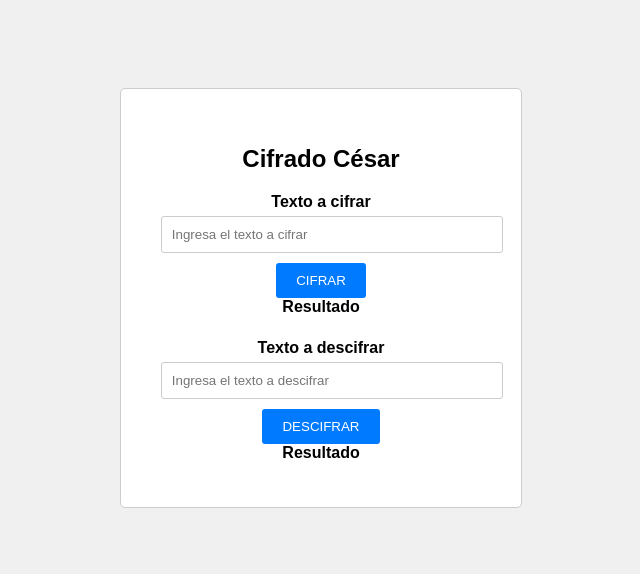
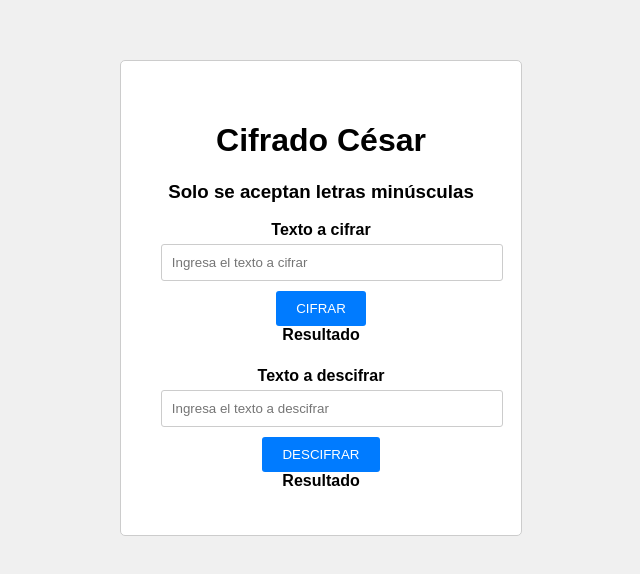
Before and after one commit to EdwinVh02/cifradocesar, a plain HTML site: page index.html in a window 1280 px wide. Shown: the part 102-676 px from the top of the page, without its empty margins (319-959 px from the left). Drawn offline with Linux system fonts and the light colour scheme.

Commit message:
Update index.html

```diff
--- a/index.html
+++ b/index.html
@@ -22,11 +22,6 @@
         border: 1px solid #ccc;
         border-radius: 5px;
         text-align: center;
-      }
-
-      .container h1 {
-        font-size: 24px;
-        margin-bottom: 20px;
       }
 
       .container label {
@@ -60,6 +55,7 @@
   <body>
     <div class="container">
       <h1>Cifrado César</h1>
+      <h3>Solo se aceptan letras minúsculas</h2>
       <label>Texto a cifrar</label>
       <input
         id="textoACifrar"
```
